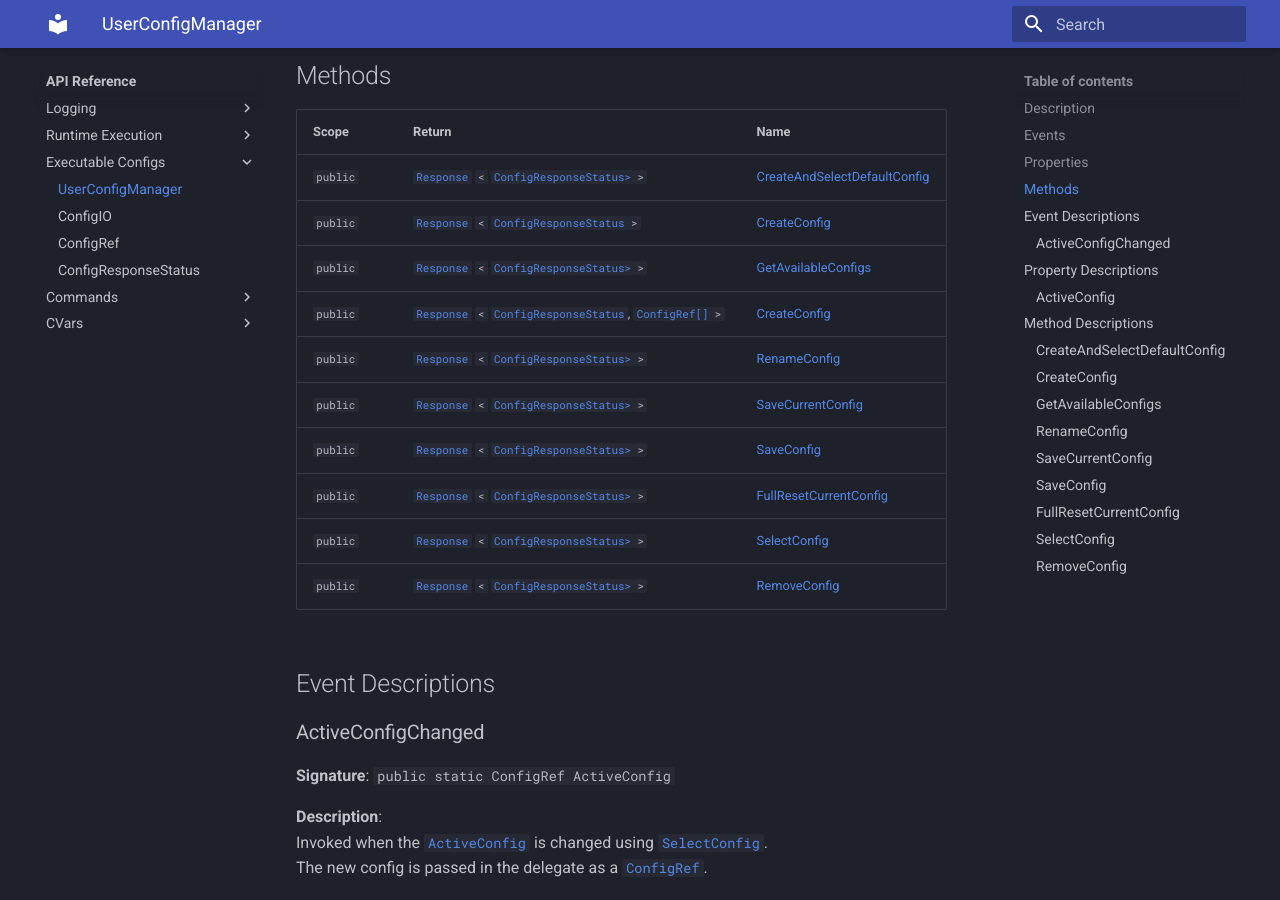
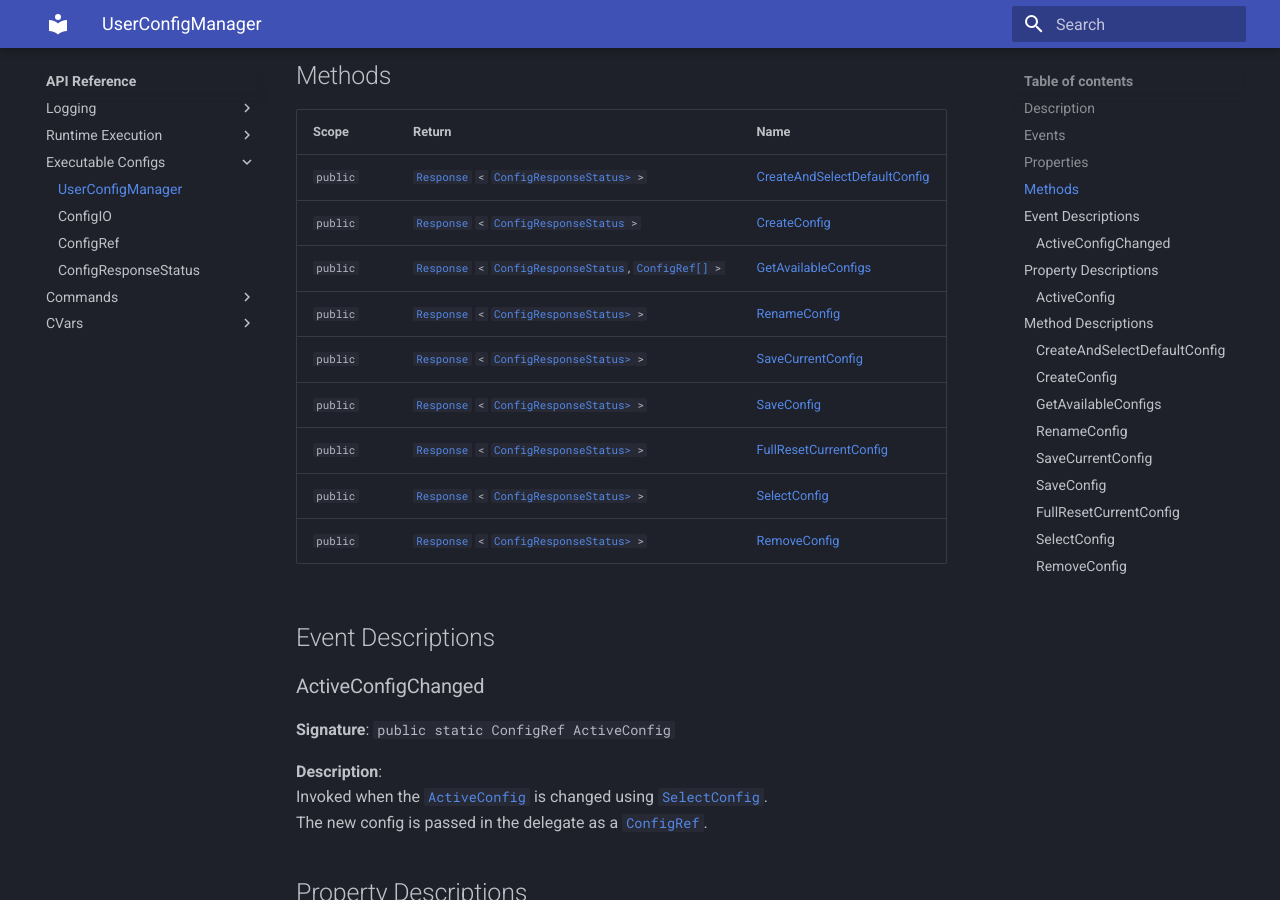
Before and after one commit to VonRiddarn/PikeConsole, an MkDocs documentation site: the page built from docs/api/RuntimeExecution/Configs/UserConfigManager.md, in a window 1280 px wide and 900 px high, scrolled down 1144 px. Built offline with MkDocs 1.6.1 and Material for MkDocs 9.7.7, drawn with Linux system fonts in a browser that asks for light colours.

Commit message:
docs: fix naming issue with table

```diff
--- a/docs/api/RuntimeExecution/Configs/UserConfigManager.md
+++ b/docs/api/RuntimeExecution/Configs/UserConfigManager.md
@@ -37,8 +37,7 @@ Even if UI support is not added, PikeConsole ships with premade commands that al
 |-------|--------|------|
 | `public` | [`Response`](../../RuntimeExecution/Response_T.md) `<` [`ConfigResponseStatus>`](ConfigResponseStatus.md)`>` | [CreateAndSelectDefaultConfig](#createandselectdefaultconfig) |
 | `public` | [`Response`](../../RuntimeExecution/Response_T.md) `<` [`ConfigResponseStatus`](ConfigResponseStatus.md)`>` | [CreateConfig](#createconfig) |
-| `public` | [`Response`](../../RuntimeExecution/Response_T.md) `<` [`ConfigResponseStatus>`](ConfigResponseStatus.md)`>` | [GetAvailableConfigs](#getavailableconfigs) |
-| `public` | [`Response`](../../RuntimeExecution/Response_T.md) `<` [`ConfigResponseStatus`](ConfigResponseStatus.md), [`ConfigRef[]`](ConfigRef.md)`>` | [CreateConfig](#createconfig) |
+| `public` | [`Response`](../../RuntimeExecution/Response_T.md) `<` [`ConfigResponseStatus`](ConfigResponseStatus.md), [`ConfigRef[]`](ConfigRef.md)`>` | [GetAvailableConfigs](#getavailableconfigs) |
 | `public` | [`Response`](../../RuntimeExecution/Response_T.md) `<` [`ConfigResponseStatus>`](ConfigResponseStatus.md)`>` | [RenameConfig](#renameconfig) |
 | `public` | [`Response`](../../RuntimeExecution/Response_T.md) `<` [`ConfigResponseStatus>`](ConfigResponseStatus.md)`>` | [SaveCurrentConfig](#savecurrentconfig) |
 | `public` | [`Response`](../../RuntimeExecution/Response_T.md) `<` [`ConfigResponseStatus>`](ConfigResponseStatus.md)`>` | [SaveConfig](#saveconfig) |
```
